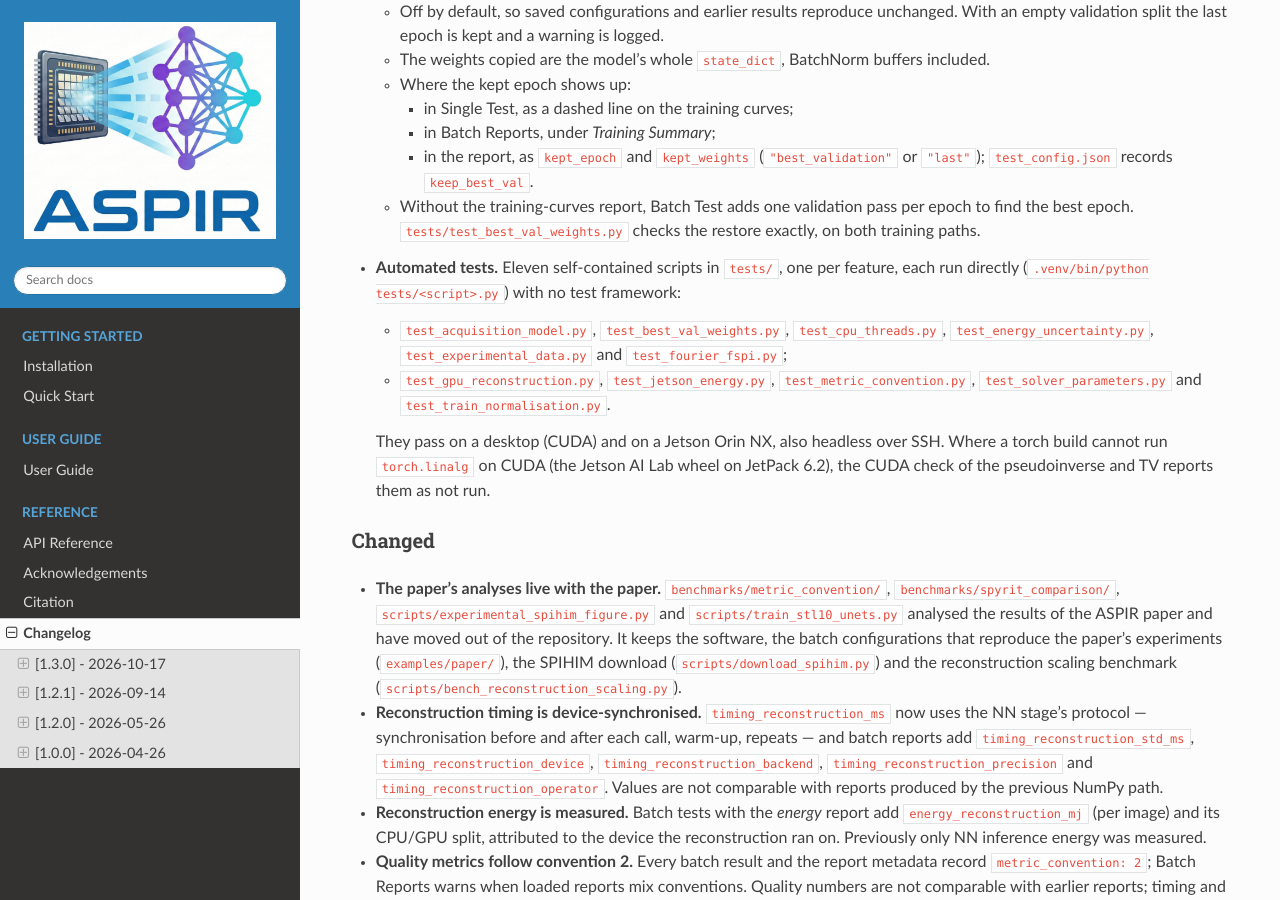
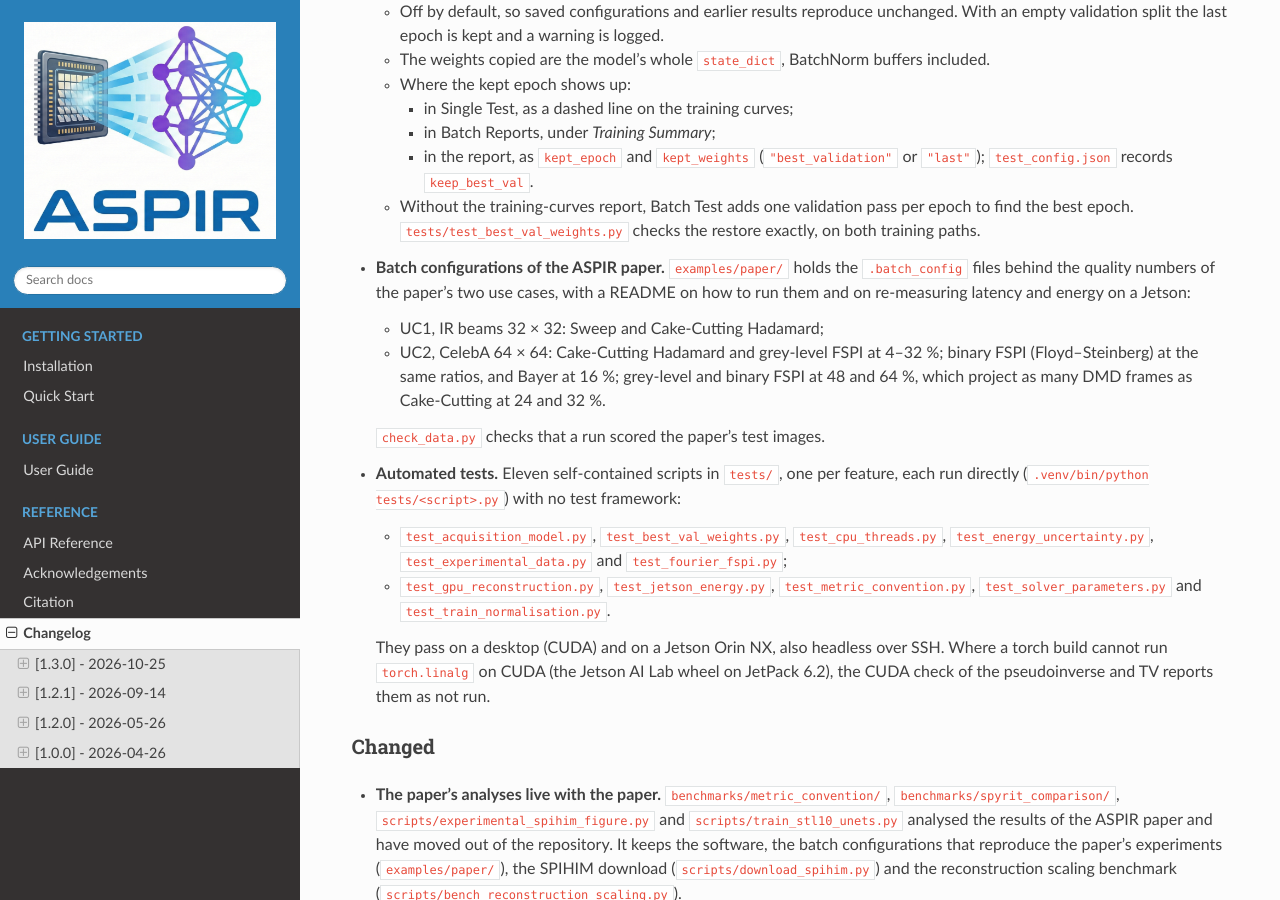
Before and after one commit to Xarlie123/aspir, a Sphinx documentation site: the page built from docs/changelog.md, in a window 1280 px wide and 900 px high, scrolled down 3297 px. Built offline with Sphinx 7.4.7 and the Read the Docs theme 3.1.0, drawn with Linux system fonts in a browser that asks for light colours; some of the changed text lies outside the part shown.

Commit message:
Release 1.3.0: release date 2026-10-25; paper configurations in the changelog
CITATION.cff date-released and the changelog heading move from 2026-10-17
to the release day. The changelog's Added list gains examples/paper/, new in
1.3.0, including the FSPI configurations added after the version bump.

```diff
--- a/docs/changelog.md
+++ b/docs/changelog.md
@@ -5,7 +5,7 @@ All notable changes to ASPIR will be documented in this file.
 The format is based on [Keep a Changelog](https://keepachangelog.com/en/1.0.0/),
 and this project adheres to [Semantic Versioning](https://semver.org/spec/v2.0.0.html).
 
-## [1.3.0] - 2026-10-17
+## [1.3.0] - 2026-10-25
 
 ### Added
 - **Projections per pattern in the modelled acquisition.** The acquisition time counts the frames a DMD
@@ -180,6 +180,17 @@ and this project adheres to [Semantic Versioning](https://semver.org/spec/v2.0.0
   - Without the training-curves report, Batch Test adds one validation pass
     per epoch to find the best epoch. `tests/test_best_val_weights.py` checks
     the restore exactly, on both training paths.
+- **Batch configurations of the ASPIR paper.** `examples/paper/` holds the
+  `.batch_config` files behind the quality numbers of the paper's two use
+  cases, with a README on how to run them and on re-measuring latency and
+  energy on a Jetson:
+  - UC1, IR beams 32 × 32: Sweep and Cake-Cutting Hadamard;
+  - UC2, CelebA 64 × 64: Cake-Cutting Hadamard and grey-level FSPI at
+    4–32 %; binary FSPI (Floyd–Steinberg) at the same ratios, and Bayer at
+    16 %; grey-level and binary FSPI at 48 and 64 %, which project as many DMD
+    frames as Cake-Cutting at 24 and 32 %.
+
+  `check_data.py` checks that a run scored the paper's test images.
 - **Automated tests.** Eleven self-contained scripts in `tests/`, one per
   feature, each run directly (`.venv/bin/python tests/<script>.py`) with no test
   framework:
```
Also changed, not shown: 1 other file.
